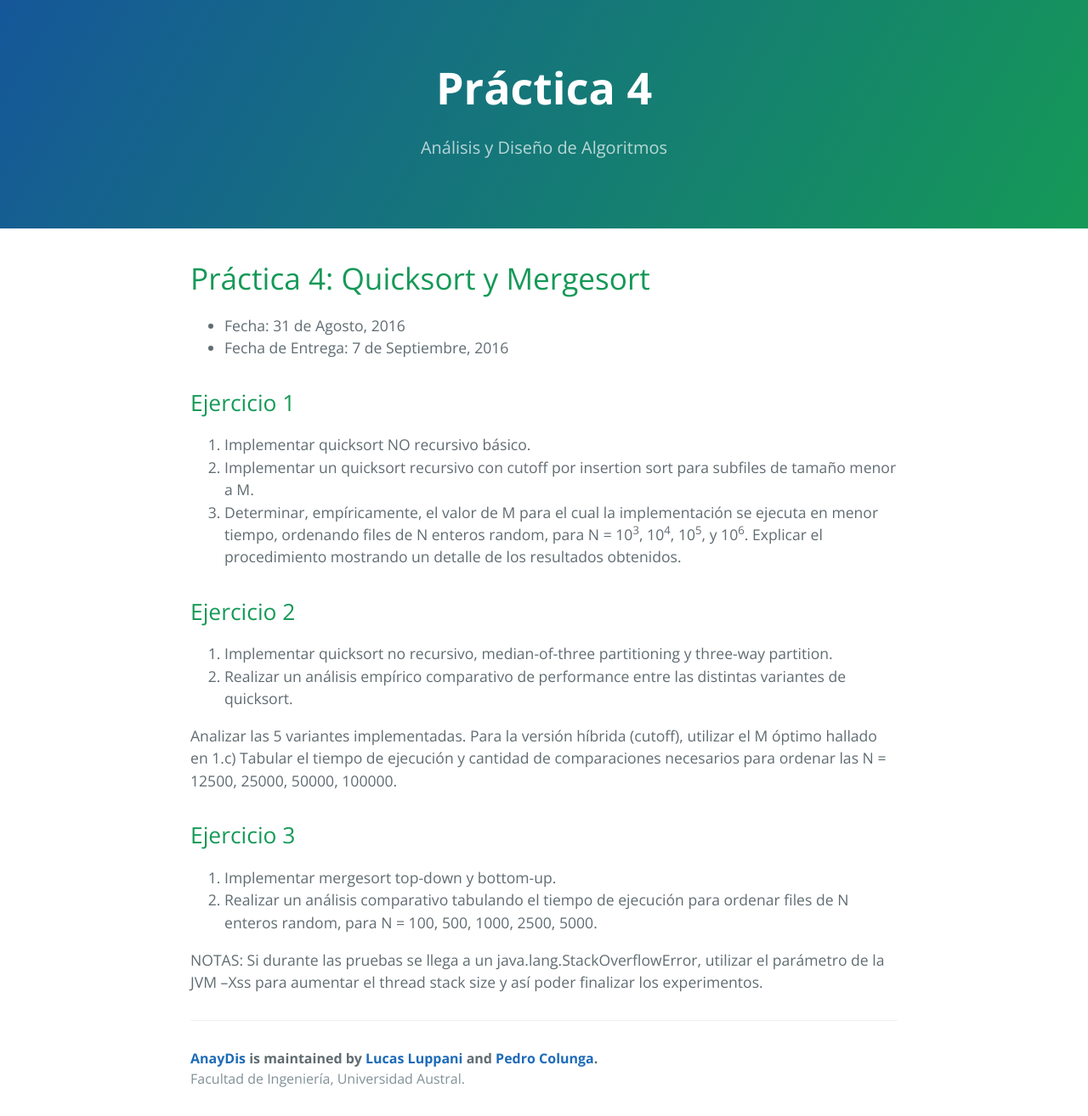
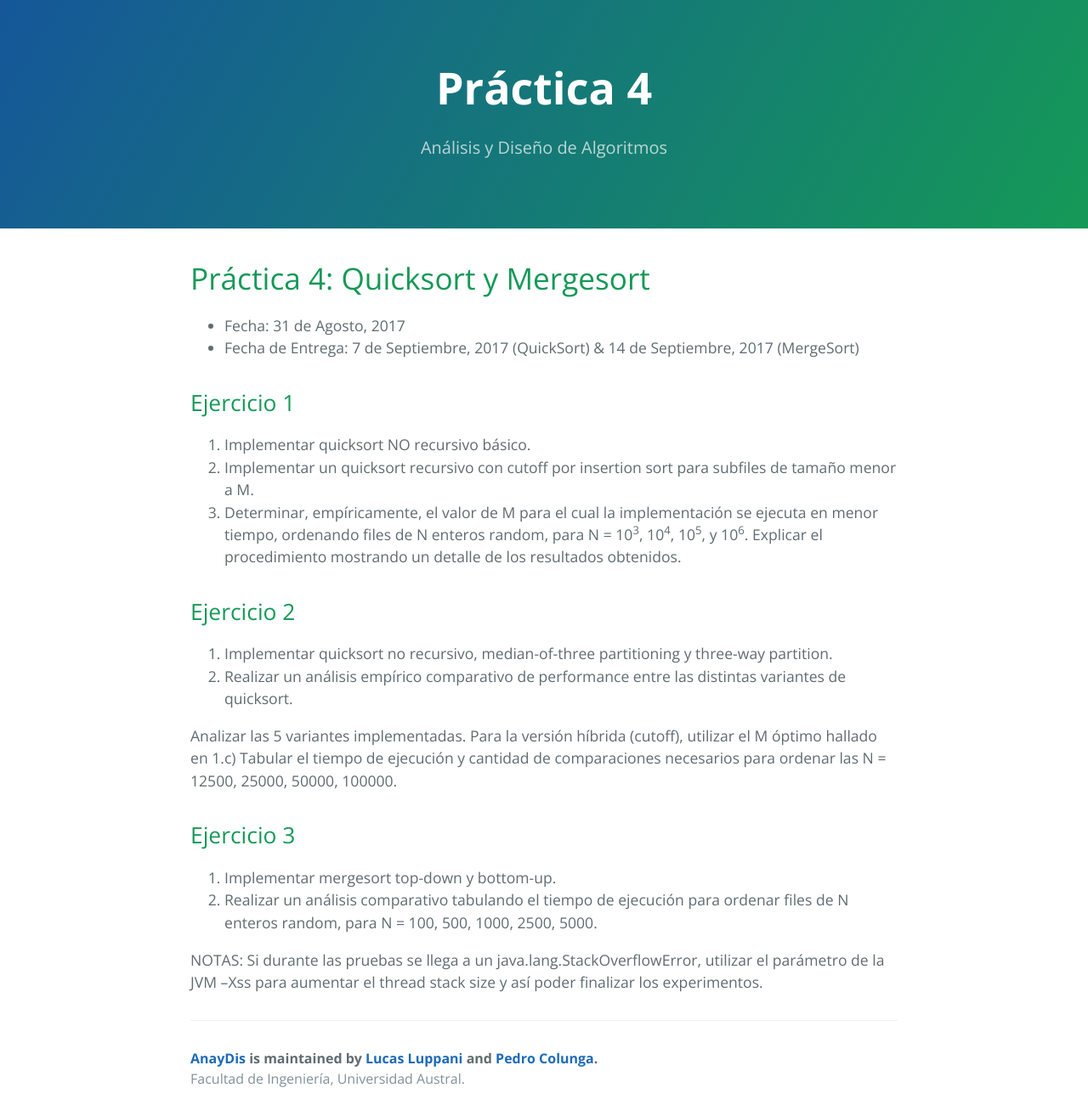
Before and after one commit to FacultadDeIngenieria/anaydis, a Jekyll site: the page built from practice/tp4.md, in a window 1280 px wide. Shown: the whole page at 85% size. Built offline with Jekyll 4.4.1, drawn with Linux system fonts in a browser that asks for light colours.

Commit message:
Correct dates for tps.

```diff
--- a/practice/tp4.md
+++ b/practice/tp4.md
@@ -6,8 +6,8 @@ permalink: /practice/4
 
 # Práctica 4: Quicksort y Mergesort
 
-* Fecha: 31 de Agosto, 2016
-* Fecha de Entrega: 7 de Septiembre, 2016
+* Fecha: 31 de Agosto, 2017
+* Fecha de Entrega: 7 de Septiembre, 2017 (QuickSort) & 14 de Septiembre, 2017 (MergeSort)
 
 ## Ejercicio 1
 
```
Also changed, not shown: practice/tp3.md (+2 -2 lines).
